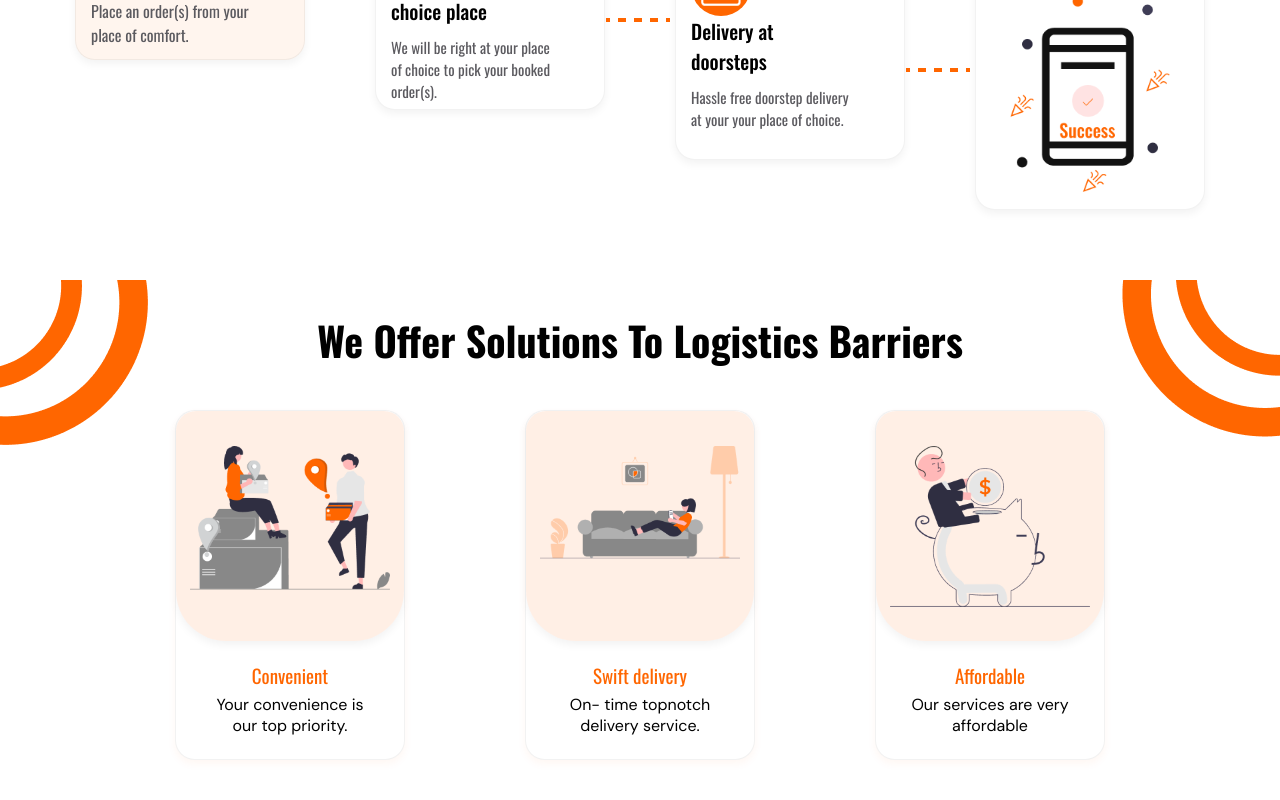
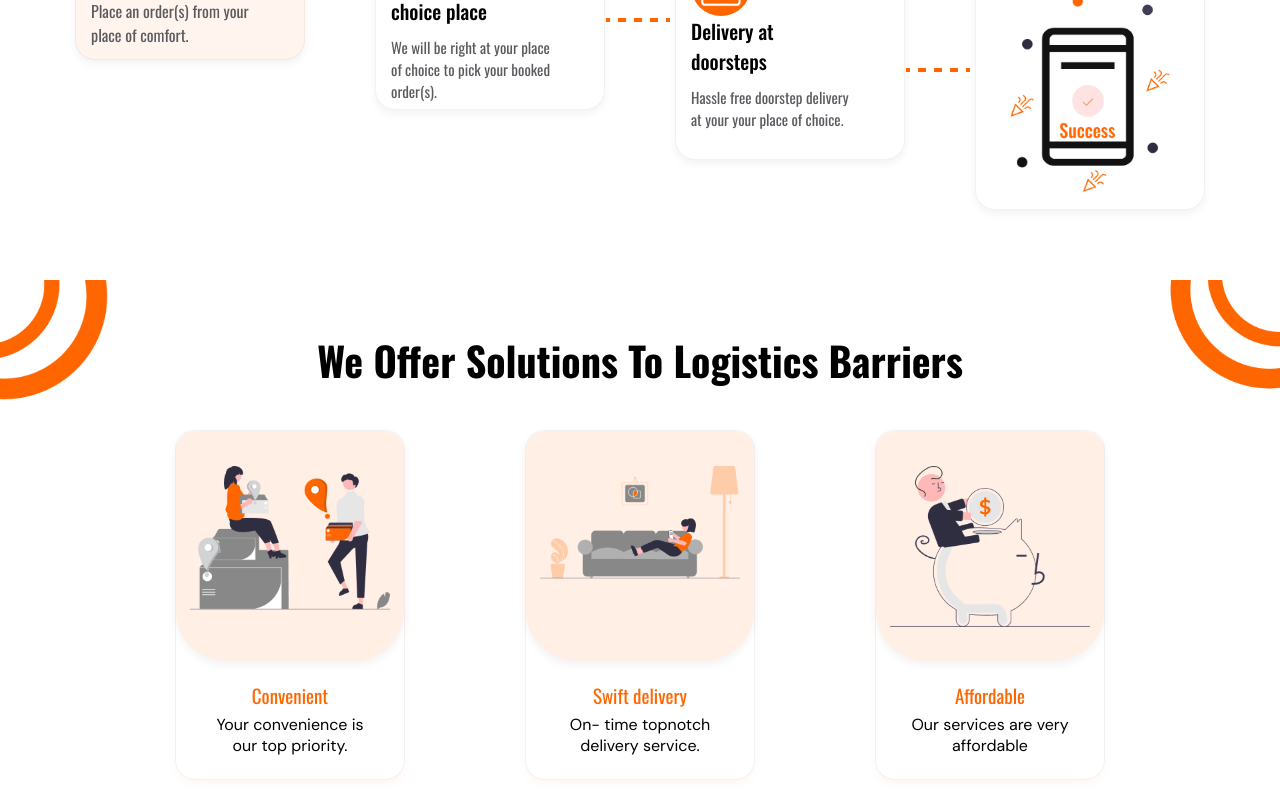
Before and after one commit to Pickbox-Project/Pickbox-frontend, a React (Create React App) app: page / in a window 1280 px wide. Shown: the part 1028-1828 px from the top of the page. Built offline with nearby package versions, Linux system fonts and the light colour scheme.

Commit message:
Made some adjustments to the Solution component

```diff
--- a/src/Components/Solution/Solution.css
+++ b/src/Components/Solution/Solution.css
@@ -5,11 +5,13 @@
 .vector-left {
     position: absolute;
     left: 0;
+    width: 150px;
 }
 
 .vector-right {
     right: 0;
     position: absolute;
+    width: 150px;
 }
 
 .solution-text {
@@ -17,7 +19,7 @@
     font-family: "Oswald", sans-serif;
     font-size: 40px;
     font-weight: 700;
-    margin-top: 30px;
+    margin-top: 50px;
 }
 
 .solutions-cards {
```
